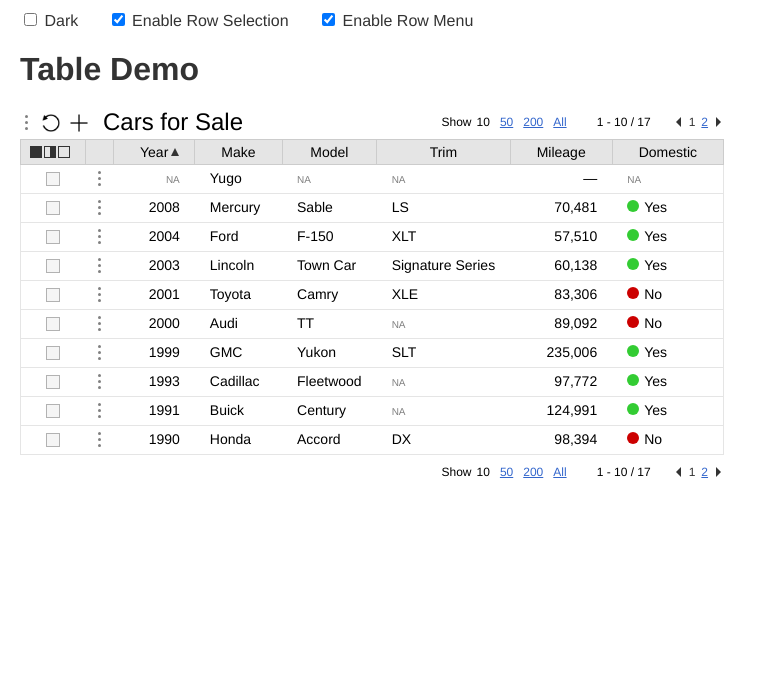
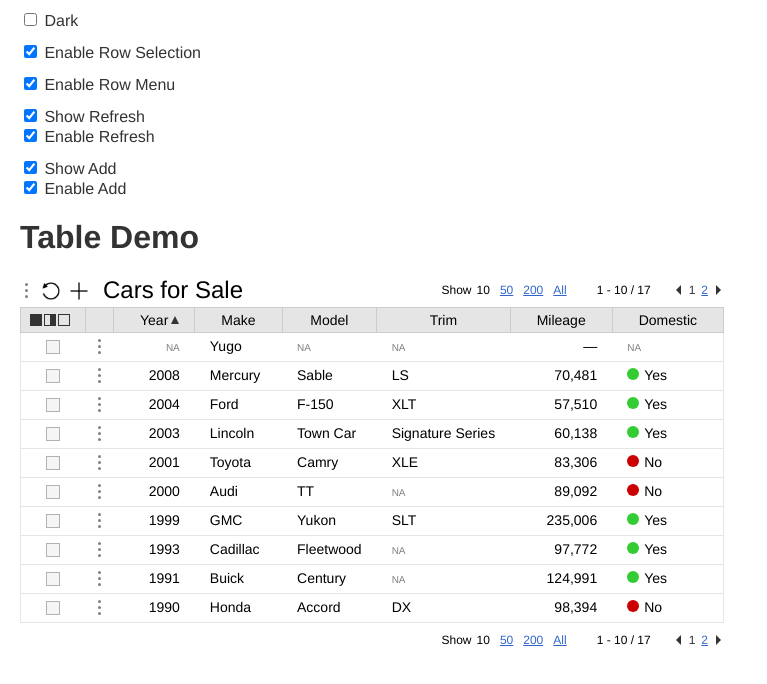
Before and after one commit to anwansi/vue-table, a Vue app: page / in a window 1280 px wide. Shown: the top 684 px of the page, without its empty margins (0-767 px from the left). Built offline with nearby package versions, Linux system fonts and the light colour scheme.

Commit message:
Add demo app options to control 'refresh' and 'add' actions

```diff
--- a/src/app.vue
+++ b/src/app.vue
@@ -1,12 +1,15 @@
 <template>
   <div id="app" :class="{ dark }">
-    <div id="options">
+    <div class="options">
+      <div class="option">
         <label>
           <input ref="darkInput"
                  type="checkbox"
                  @change="handleChangeDark" />
           Dark
         </label>
+      </div>
+      <div class="option">
         <label>
           <input ref="selectInput"
                  type="checkbox"
@@ -14,6 +17,8 @@
                  @change="handleChangeSelect" />
           Enable Row Selection
         </label>
+      </div>
+      <div class="option">
         <label>
           <input ref="rowMenuInput"
                  type="checkbox"
@@ -21,6 +26,39 @@
                  @change="handleChangeRowMenu" />
           Enable Row Menu
         </label>
+      </div>
+      <div class="option">
+        <label>
+          <input ref="showRefreshInput"
+                 type="checkbox"
+                 checked
+                 @change="handleChangeShowRefresh" />
+          Show Refresh
+        </label>
+        <label>
+          <input ref="enableRefreshInput"
+                 type="checkbox"
+                 checked
+                 @change="handleChangeEnableRefresh" />
+          Enable Refresh
+        </label>
+      </div>
+      <div class="option">
+        <label>
+          <input ref="showAddInput"
+                 type="checkbox"
+                 checked
+                 @change="handleChangeShowAdd" />
+          Show Add
+        </label>
+        <label>
+          <input ref="enableAddInput"
+                 type="checkbox"
+                 checked
+                 @change="handleChangeEnableAdd" />
+          Enable Add
+        </label>
+      </div>
     </div>
     <h1>Table Demo</h1>
     <vue-table :caption="caption"
@@ -459,6 +497,18 @@ export default {
         handleChangeRowMenu(event) {
             this.enableRowMenus = this.$refs.rowMenuInput.checked;
         },
+        handleChangeShowRefresh(event) {
+            this.showRefresh = this.$refs.showRefreshInput.checked;
+        },
+        handleChangeEnableRefresh(event) {
+            this.enableRefresh = this.$refs.enableRefreshInput.checked;
+        },
+        handleChangeShowAdd(event) {
+            this.showAdd = this.$refs.showAddInput.checked;
+        },
+        handleChangeEnableAdd(event) {
+            this.enableAdd = this.$refs.enableAddInput.checked;
+        },
         handleTableAdd() {
             const auto = this.rows.find(item => (item.id === 'auto999'));
             if (auto) {
@@ -541,11 +591,15 @@ html.dark body {
     color:#FFFFFF;
 }
 
-#options {
+.options {
 }
 
-#options label {
-    margin-right:25px;
+.options .option {
+    margin:0px 0px 12px;
+}
+
+.options .option label {
+    display:block;
 }
 
 #app {
```
Lines whose indentation alone changed are shown as unchanged.
